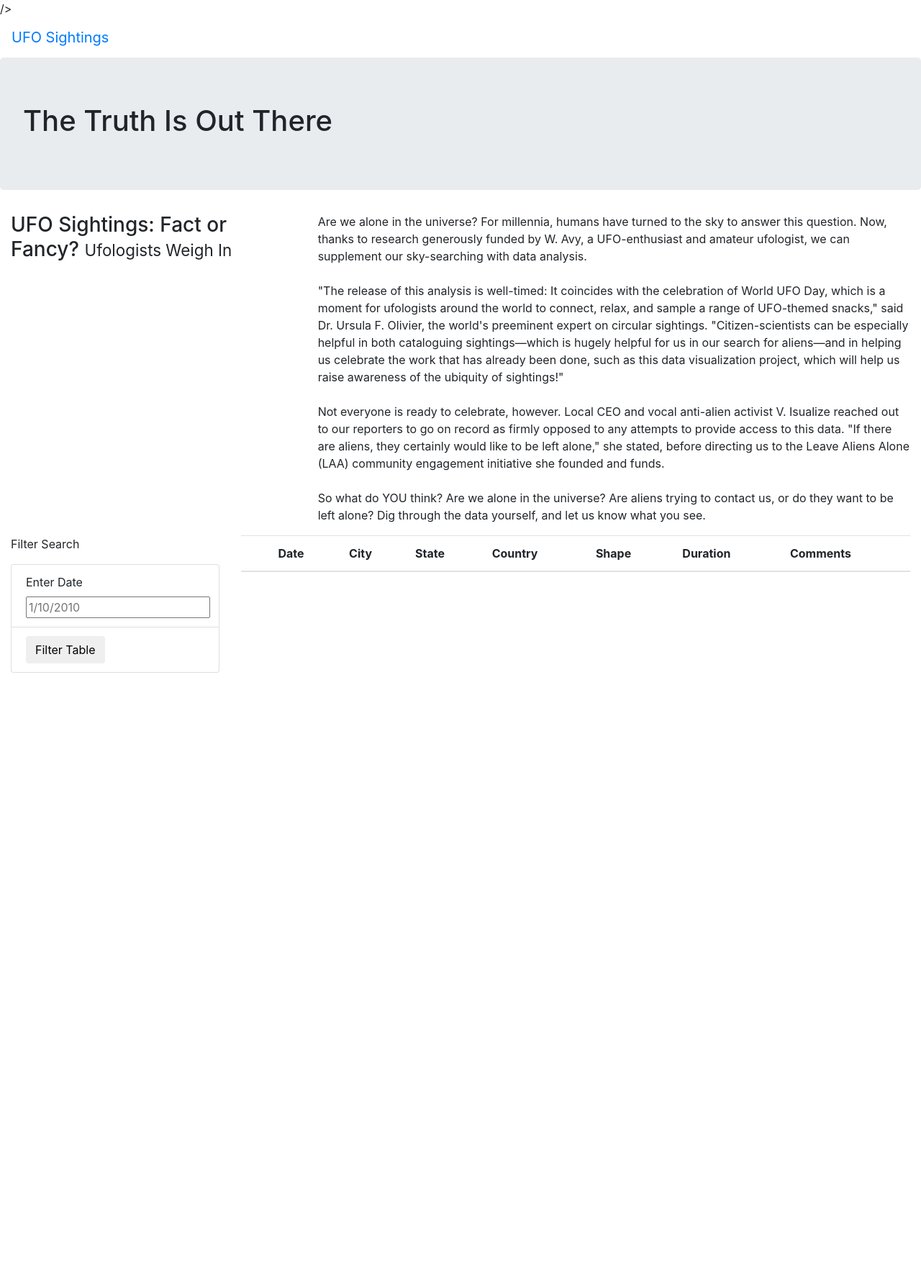
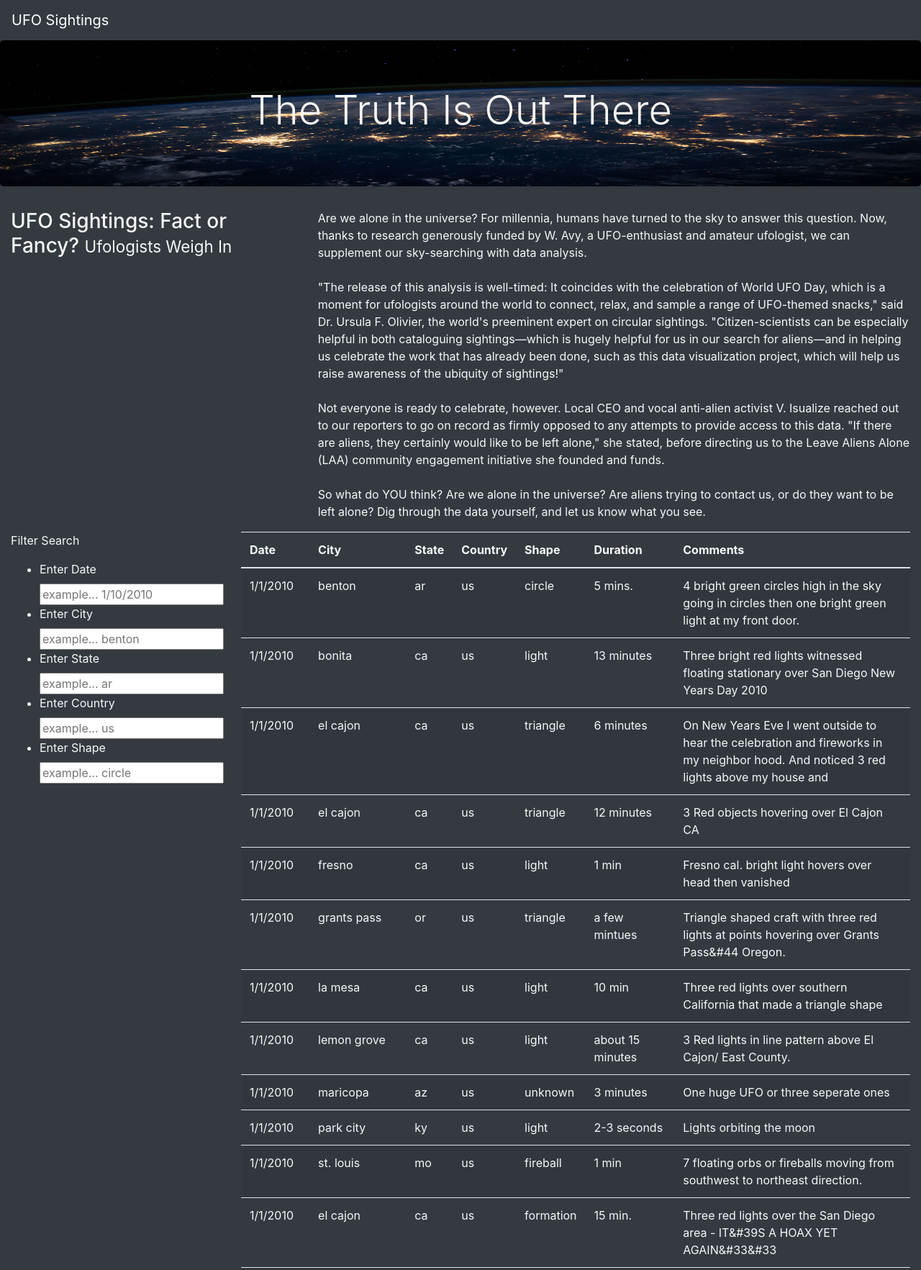
Before and after one commit to Victoria-Morales/UFOs, a plain HTML site: page index.html in a window 1280 px wide. Shown: the top 1765 px of the page at 72% size. Before the commit the page ends 935 px from the top, so only its background shows below. Drawn offline with nearby package versions, Linux system fonts and the light colour scheme.

Commit message:
challenge files

```diff
--- a/index.html
+++ b/index.html
@@ -6,21 +6,21 @@
     <meta name="viewport" content="width=device-width, initial-scale=1.0">
     <title>UFO Finder</title>
     <link
-    rel="stylesheet"
-    href="https://maxcdn.bootstrapcdn.com/bootstrap/4.0.0/css/bootstrap.min.css"
-    integrity="sha384-Gn5384xqQ1aoWXA+058RXPxPg6fy4IWvTNh0E263XmFcJlSAwiGgFAW/dAiS6JXm"
-    crossorigin="anonymous"
+      rel="stylesheet"
+      href="https://maxcdn.bootstrapcdn.com/bootstrap/4.0.0/css/bootstrap.min.css"
+      integrity="sha384-Gn5384xqQ1aoWXA+058RXPxPg6fy4IWvTNh0E263XmFcJlSAwiGgFAW/dAiS6JXm"
+      crossorigin="anonymous"
+    />
     <link rel="stylesheet" href="static/css/style.css">
-  />
-</head>
-<body>
+    </head>
+<body class="bg-dark">
     <div class="wrapper">
-        <nav class="navbar navbar-expand-lg">
+        <nav class="navbar navbar-dark bg-dark navbar-expand-lg">
             <a class="navbar-brand" href="index.html">UFO Sightings</a>
         </nav>
     </div>
     <div class="jumbotron">
-        <h1>The Truth Is Out There</h1>
+        <h1 class="display-4">The Truth Is Out There</h1>
       </div>
     <div class= "container-fluid">
         <div class="row">
@@ -39,15 +39,28 @@
     <div class="container-fluid">
         <div class="row">
             <div class="col-md-3">
-                <form>
+                <form class="bg-dark">
                     <p>Filter Search</p>
-                        <ul class="list-group">
-                            <li class="list-group-item">
+                        <ul class="bg-dark" class="list-group">
+                            <li class="bg-dark" class="list-group-item">
                                 <label for="date">Enter Date</label>
-                                <input type="text" placeholder="1/10/2010" id="datetime" />
+                                <input type="text" placeholder="example... 1/10/2010" id="datetime" />
                             </li>
-                            <li class="list-group-item">
-                                <button id="filter-btn" type="button" class="btn btn-default">Filter Table</button>
+                            <li class="bg-dark" class="list-group-item">
+                                <label for="city">Enter City</label>
+                                <input type="text" placeholder="example... benton" id="city" />
+                            </li>
+                            <li class="bg-dark" class="list-group-item">
+                                <label for="state">Enter State</label>
+                                <input type="text" placeholder="example... ar" id="state" />
+                            </li>
+                            <li class="bg-dark" class="list-group-item">
+                                <label for="country">Enter Country</label>
+                                <input type="text" placeholder="example... us" id="country" />
+                            </li>
+                            <li class="bg-dark" class="list-group-item">
+                                <label for="shape">Enter Shape</label>
+                                <input type="text" placeholder="example... circle" id="shape" />
                             </li>
                         </ul>
                 </form>
@@ -56,7 +69,6 @@
                 <table class="table table-striped">
                     <thead>
                       <tr>
-                        <th>
                         <th>Date</th>
                         <th>City</th>
                         <th>State</th>
@@ -64,7 +76,6 @@
                         <th>Shape</th>
                         <th>Duration</th>
                         <th>Comments</th>
-                        </th>
                       </tr>
                     </thead>
                     <tbody></tbody>
@@ -72,5 +83,8 @@
             </div>
         </div>
     </div>
+    <script src="https://cdnjs.cloudflare.com/ajax/libs/d3/4.11.0/d3.js"></script>
+    <script src="static/js/data.js"></script>
+    <script src="static/js/app.js"></script>
 </body>
 </html>
--- a/static/css/style.css
+++ b/static/css/style.css
@@ -0,0 +1,10 @@
+body {
+
+    color: #f7f7f7;
+  }
+
+.jumbotron {
+    background-image: url("../images/nasa.jpg");
+    background-size: 100% 100%;
+    text-align: center;
+}
--- /dev/null
+++ b/static/js/app.js
@@ -0,0 +1,76 @@
+// from data.js
+const tableData = data;
+
+// get table references
+var tbody = d3.select("tbody");
+
+function buildTable(data) {
+  // First, clear out any existing data
+  tbody.html("");
+
+  // Next, loop through each object in the data
+  // and append a row and cells for each value in the row
+  data.forEach((dataRow) => {
+    // Append a row to the table body
+    let row = tbody.append("tr");
+
+    // Loop through each field in the dataRow and add
+    // each value as a table cell (td)
+    Object.values(dataRow).forEach((val) => {
+      let cell = row.append("td");
+      cell.text(val);
+    });
+  });
+}
+
+// 1. Create a variable to keep track of all the filters as an object.
+let filters = {};
+
+// 3. Use this function to update the filters.
+function updateFilters() {
+
+    // 4a. Save the element that was changed as a variable.
+    let changedElement = d3.select(this);
+
+    // 4b. Save the value that was changed as a variable.
+    let elementVal = changedElement.property('value');
+
+    // 4c. Save the id of the filter that was changed as a variable.
+    let filterId = changedElement.attr('id');
+
+    // 5. If a filter value was entered then add that filterId and value
+    // to the filters list. Otherwise, clear that filter from the filters object.
+    if (elementVal) {
+      filters[filterId] = elementVal;
+    }
+    else {
+      delete filters[filterId]
+    }
+
+    // 6. Call function to apply all filters and rebuild the table
+    filterTable();
+}
+
+  // 7. Use this function to filter the table when data is entered.
+  function filterTable() {
+
+    // 8. Set the filtered data to the tableData.
+    let filteredData = tableData;
+
+    // 9. Loop through all of the filters and keep any data that
+    // matches the filter values
+
+    Object.entries(filters).forEach(([key, value]) => {
+      filteredData = filteredData.filter(row => row[key] === value);
+    })
+
+    // 10. Finally, rebuild the table using the filtered data
+    buildTable(filteredData)
+  }
+
+  // 2. Attach an event to listen for changes to each filter
+  d3.selectAll("input").on("change",updateFilters)
+
+
+  // Build the table when the page loads
+  buildTable(tableData);
```
Also changed, not shown: static/images/nasa.jpg (added), static/js/app_1.js (renamed from app.js), static/js/data.js (renamed from data.js).
